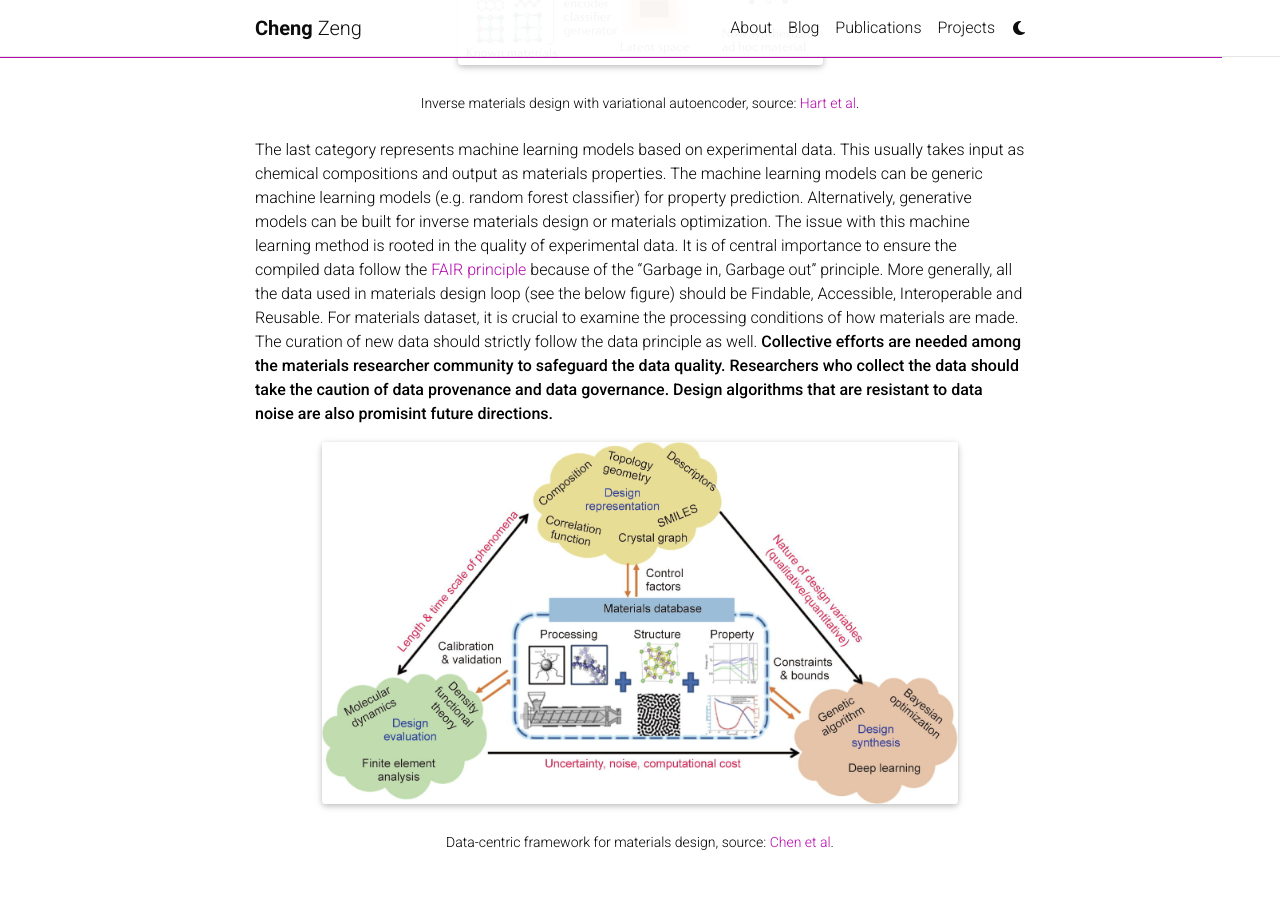
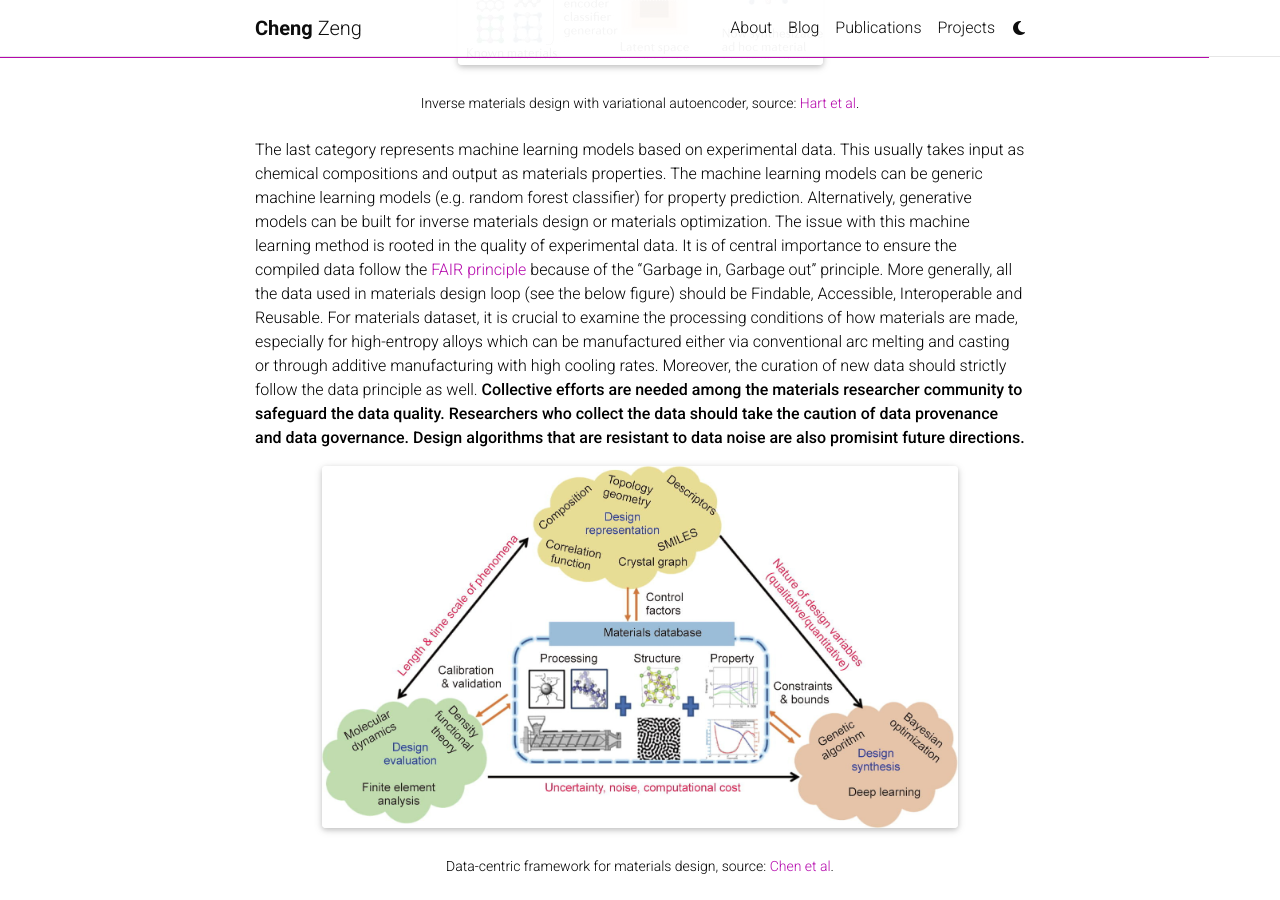
Before and after one commit to cengc13/website, a Jekyll site: the page built from _projects/ml-hea.md, in a window 1280 px wide and 900 px high, scrolled down 2159 px. Built offline with Jekyll 4.4.1, drawn with Linux system fonts in a browser that asks for light colours; comment, search, counter and statistics services are not loaded; a style sheet for code colours, icons or effects is not loaded.

Commit message:
edit ml hea project

```diff
--- a/_projects/ml-hea.md
+++ b/_projects/ml-hea.md
@@ -47,7 +47,7 @@ The second category features generative models for inverse materials design. The
     Inverse materials design with variational autoencoder, source: <a href='https://www.nature.com/articles/s41578-021-00340-w'>Hart et al</a>.
 </div>
 
-The last category represents machine learning models based on experimental data. This usually takes input as chemical compositions and output as materials properties. The machine learning models can be generic machine learning models (e.g. random forest classifier) for property prediction. Alternatively, generative models can be built for inverse materials design or materials optimization. The issue with this machine learning method is rooted in the quality of experimental data. It is of central importance to ensure the compiled data follow the <a href='https://www.nature.com/articles/sdata201618'>FAIR principle</a> because of the "Garbage in, Garbage out" principle. More generally, all the data used in materials design loop (see the below figure) should be Findable, Accessible, Interoperable and Reusable. For materials dataset, it is crucial to examine the processing conditions of how materials are made. The curation of new data should strictly follow the data principle as well. **Collective efforts are needed among the materials researcher community to safeguard the data quality. Researchers who collect the data should take the caution of data provenance and data governance. Design algorithms that are resistant to data noise are also promisint future directions.**
+The last category represents machine learning models based on experimental data. This usually takes input as chemical compositions and output as materials properties. The machine learning models can be generic machine learning models (e.g. random forest classifier) for property prediction. Alternatively, generative models can be built for inverse materials design or materials optimization. The issue with this machine learning method is rooted in the quality of experimental data. It is of central importance to ensure the compiled data follow the <a href='https://www.nature.com/articles/sdata201618'>FAIR principle</a> because of the "Garbage in, Garbage out" principle. More generally, all the data used in materials design loop (see the below figure) should be Findable, Accessible, Interoperable and Reusable. For materials dataset, it is crucial to examine the processing conditions of how materials are made, especially for high-entropy alloys which can be manufactured  either via conventional arc melting and casting or through additive manufacturing with high cooling rates. Moreover, the curation of new data should strictly follow the data principle as well. **Collective efforts are needed among the materials researcher community to safeguard the data quality. Researchers who collect the data should take the caution of data provenance and data governance. Design algorithms that are resistant to data noise are also promisint future directions.**
 
 <div class="row justify-content-sm-center">
     <div class="col-sm-10 mt-3 mt-md-0">
```
